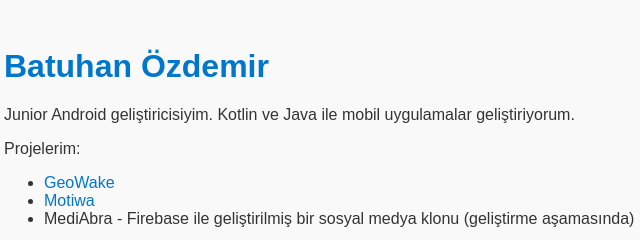
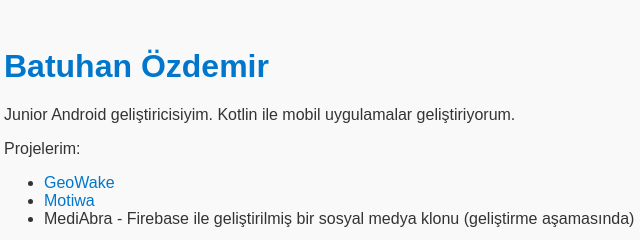
Before and after one commit to batuhanozdemir20/batuhanozdemir20.github.io, a plain HTML site: page index.html in a window 1280 px wide. Shown: the top 240 px of the page, 44-684 px from the left. Drawn offline with Linux system fonts and the light colour scheme.

Commit message:
Update index.html

```diff
--- a/index.html
+++ b/index.html
@@ -16,7 +16,7 @@
 </head>
 <body>
   <h1>Batuhan Özdemir</h1>
-  <p>Junior Android geliştiricisiyim. Kotlin ve Java ile mobil uygulamalar geliştiriyorum.</p>
+  <p>Junior Android geliştiricisiyim. Kotlin ile mobil uygulamalar geliştiriyorum.</p>
   <p>Projelerim:</p>
   <ul>
     <li><a href="https://play.google.com/store/apps/details?id=com.batuhanozdemir.geowake" target="_blank">GeoWake</a></li>
```
